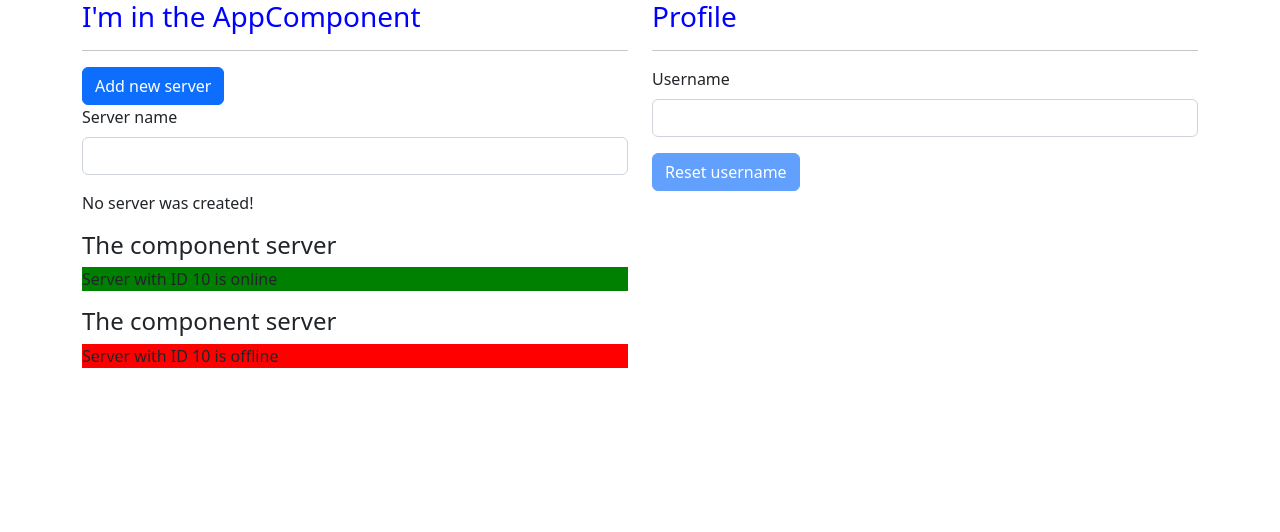
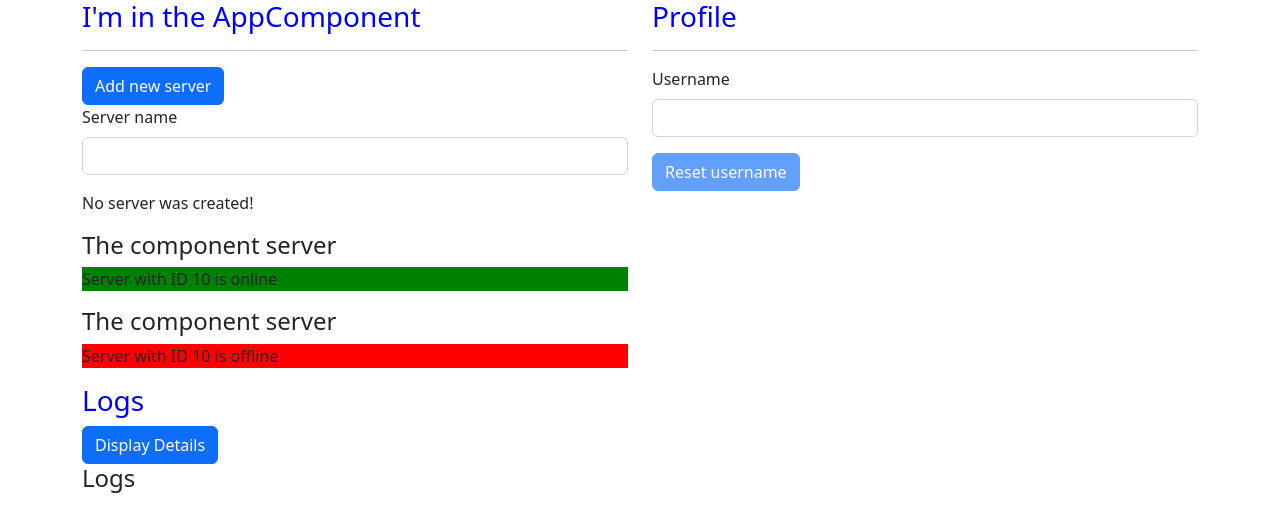
Before and after one commit to jhemesferreira/complete-guide-angular-2, an Angular app: page / in a window 1280 px wide. Shown: the top 532 px of the page. Built offline with nearby package versions, Linux system fonts and the light colour scheme.

Commit message:
component detail

```diff
--- a/src/app/app.component.html
+++ b/src/app/app.component.html
@@ -15,3 +15,13 @@
     </div>
   </div>
 </section>
+<section>
+  <div class="container">
+    <div class="row">
+      <div class="col-12">
+        <h3>Logs</h3>
+        <app-detail></app-detail>
+      </div>
+    </div>
+  </div>
+</section>
--- a/src/app/app.module.ts
+++ b/src/app/app.module.ts
@@ -6,13 +6,15 @@ import { AppComponent } from './app.component';
 import { ServerComponent } from './server/server.component';
 import { ServersComponent } from './servers/servers.component';
 import { ProfileComponent } from './profile/profile.component';
+import { DetailComponent } from './detail/detail.component';
 
 @NgModule({
   declarations: [
     AppComponent,
     ServerComponent,
     ServersComponent,
-    ProfileComponent
+    ProfileComponent,
+    DetailComponent
   ],
   imports: [
     BrowserModule,
--- /dev/null
+++ b/src/app/detail/detail.component.html
@@ -0,0 +1,10 @@
+<div class="mb-3">
+  <button class="btn btn-primary" (click)="onToggleShowDetail()">Display Details</button>
+  <p *ngIf="showDetail">Secret Password = tuna</p>
+
+  <h4>Logs</h4>
+  <p *ngFor="let log of logs; let index = index"
+    [ngStyle]="{backgroundColor: index > 4 ? 'blue' : 'white'}"
+    [ngClass]="{'white' : index > 4}"
+    >{{ log }}</p>
+</div>
--- /dev/null
+++ b/src/app/detail/detail.component.ts
@@ -0,0 +1,21 @@
+import { Component } from "@angular/core";
+
+@Component({
+  selector: 'app-detail',
+  templateUrl: './detail.component.html',
+  styles: [
+    `
+      .white
+        color: white
+    `
+  ]
+})
+export class DetailComponent{
+  showDetail = false;
+  logs: Date[] = [];
+
+  onToggleShowDetail(){
+    this.logs.push(new Date());
+    this.showDetail = !this.showDetail;
+  }
+}
```
